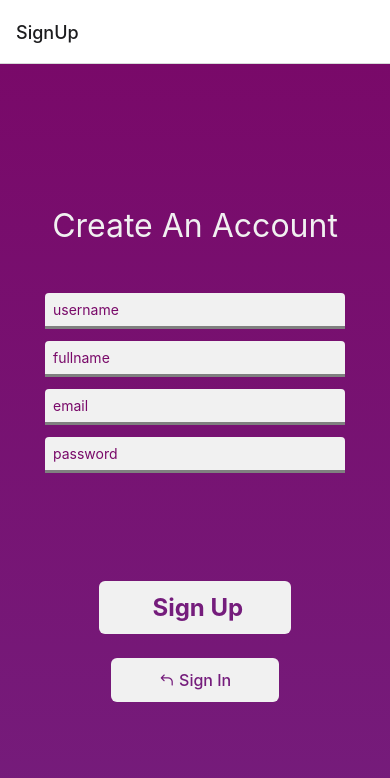
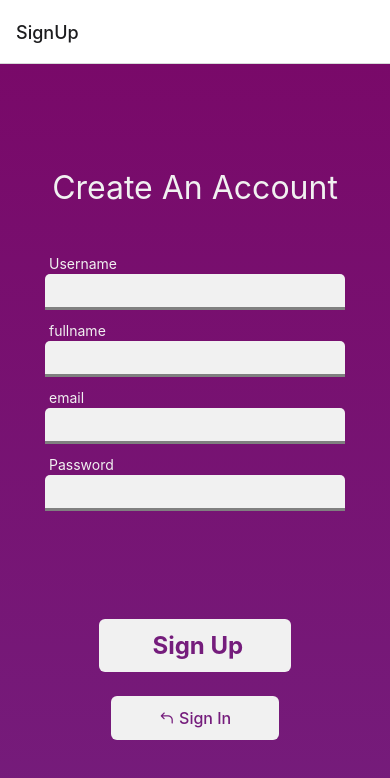
Before and after one commit to AlexandruRaulProjects/React-native-audio-player, a React Native app: screen /SignUp in a window 390 px wide. Shown: the top 778 px of the page. Built offline with nearby package versions, Linux system fonts and the light colour scheme.

Commit message:
Refactored TextInputs to match AudioForm ones

```diff
--- a/screens/AudioForm.js
+++ b/screens/AudioForm.js
@@ -43,10 +43,10 @@ function AudioForm({ navigation }) {
     let formIsValid;
 
     async function sendValidatedInputs(audioData) {
-        const nameIsValid = expenseData.name.length > 1;
-        const imageIsValid = expenseData.image.length > 1;
-        const authorIsValid = expenseData.author.length > 3;
-        const readIsValid = expenseData.read.length > 10;
+        const nameIsValid = audioData.name.length > 1;
+        const imageIsValid = audioData.image.length > 1;
+        const authorIsValid = audioData.author.length > 3;
+        const readIsValid = audioData.read.length > 10;
 
         formIsValid = nameIsValid && imageIsValid && authorIsValid && readIsValid;
 
--- a/screens/SignIn.js
+++ b/screens/SignIn.js
@@ -19,14 +19,6 @@ function SignIn({ navigation }) {
         },
     });
 
-    function signInHandler() {
-        //TODO: Sign In implementation
-    }
-
-    function signUpHandler() {
-        navigation.navigate('SignUp');
-    }
-
     function inputChangeHandler(inputIdentifier, enteredValue) {
         setInputs((currentInputs) => {
             return {
@@ -34,6 +26,43 @@ function SignIn({ navigation }) {
                 [inputIdentifier]: { value: enteredValue, isValid: true }
             }
         });
+    }
+
+    async function sendValidatedInputs(signInData) {
+        const usernameIsValid = expenseData.username.length > 1;
+        const passwordIsValid = expenseData.read.length > 10;
+
+        formIsValid = usernameIsValid && passwordIsValid;
+
+        if (!formIsValid) {
+            //TODO: show some feedback
+            //Alert.alert('Invalid input!', 'Please check your input values!');
+            setInputs((currentInputs) => {
+                return {
+                    username: { value: currentInputs.username.value, isValid: usernameIsValid },
+                    password: { value: currentInputs.password.value, isValid: passwordIsValid },
+                };
+            });
+        }
+        if (formIsValid) {
+
+            // navigation.navigate("Menu");
+            // const id = await storeAudio(audioData);
+            // audioCtx.addAudio({...audioData, id: id});
+        }
+    }
+
+    function signInHandler() {
+        const signInData = {
+            username: inputs.username.value,
+            password: inputs.password.value,
+        }
+
+        //TODO: Sign In implementation
+    }
+
+    function signUpHandler() {
+        navigation.navigate('SignUp');
     }
 
     return <CustomLinearGradient style={styles.gradient}>
@@ -54,7 +83,7 @@ function SignIn({ navigation }) {
                 textInputConfig={{
                     onChangeText: inputChangeHandler.bind(this, 'password'),
                     value: inputs.password.value,
-                    textContentType: 'password',
+                    secureTextEntry: true,
                 }}
             />
             <Text style={styles.forgotPassword}>Forgot password?</Text>
--- a/screens/SignUp.js
+++ b/screens/SignUp.js
@@ -1,13 +1,79 @@
 import { StatusBar } from 'expo-status-bar';
 import { StyleSheet, Text, View, TextInput, Pressable } from 'react-native';
+import { useState } from 'react';
 
 
 import CustomLinearGradient from '../components/CustomLinearGradient';
 import CustomButton from '../components/CustomButton';
+import Input from '../components/Input';
 
 function SignUp({ navigation }) {
 
+    const [inputs, setInputs] = useState({
+        username: {
+            value: '',
+            isValid: true,
+        },
+        fullname: {
+            value: '',
+            isValid: true,
+        },
+        email: {
+            value: '',
+            isValid: true,
+        },
+        password: {
+            value: '',
+            isValid: true,
+        }
+    });
+
+    function inputChangeHandler(inputIdentifier, enteredValue) {
+        setInputs((currentInputs) => {
+            return {
+                ...currentInputs,
+                [inputIdentifier]: { value: enteredValue, isValid: true }
+            }
+        });
+    }
+
+    async function sendValidatedInputs(signUpData) {
+        const usernameIsValid = signUpData.username.length > 1;
+        const fullnameIsValid = signUpData.fullname.length > 10;
+        const emailIsValid = signUpData.email.length > 10;
+        const passwordIsValid = signUpData.password.length > 10;
+
+        formIsValid = usernameIsValid && fullnameIsValid && emailIsValid && passwordIsValid;
+
+        if (!formIsValid) {
+            //TODO: show some feedback
+            //Alert.alert('Invalid input!', 'Please check your input values!');
+            setInputs((currentInputs) => {
+                return {
+                    username: { value: currentInputs.username.value, isValid: usernameIsValid },
+                    fullname: { value: currentInputs.fullname.value, isValid: fullnameIsValid },
+                    email: { value: currentInputs.email.value, isValid: emailIsValid },
+                    password: { value: currentInputs.password.value, isValid: passwordIsValid },
+                };
+            });
+        }
+        if (formIsValid) {
+
+            // navigation.navigate("Menu");
+            // const id = await storeAudio(audioData);
+            // audioCtx.addAudio({...audioData, id: id});
+        }
+    }
+
     function signUpHandler() {
+
+        const signUpData = {
+            username: inputs.username.value,
+            fullname: inputs.fullname.value,
+            email: inputs.email.value,
+            password: inputs.password.value,
+        }
+
         //TODO: Sign Up implementation
     }
 
@@ -18,11 +84,41 @@ function SignUp({ navigation }) {
     return <CustomLinearGradient
     >
         <Text style={styles.pageTitleSS}>Create An Account</Text>
-        <View>
-            <TextInput style={styles.inputSS} placeholder='username'></TextInput>
-            <TextInput style={styles.inputSS} placeholder='fullname'></TextInput>
-            <TextInput style={styles.inputSS} placeholder='email'></TextInput>
-            <TextInput style={styles.inputSS} placeholder='password' secureTextEntry={true}></TextInput>
+        <View style={styles.inputsV}>
+            <Input
+                label='Username'
+                invalid={!inputs.username.isValid}
+                textInputConfig={{
+                    onChangeText: inputChangeHandler.bind(this, 'username'),
+                    value: inputs.username.value
+                }}
+            />
+            <Input
+                label='fullname'
+                invalid={!inputs.username.isValid}
+                textInputConfig={{
+                    onChangeText: inputChangeHandler.bind(this, 'fullname'),
+                    value: inputs.fullname.value
+                }}
+            />
+            <Input
+                label='email'
+                invalid={!inputs.password.isValid}
+                textInputConfig={{
+                    onChangeText: inputChangeHandler.bind(this, 'email'),
+                    value: inputs.password.value,
+                    textContentType: 'email',
+                }}
+            />
+            <Input
+                label='Password'
+                invalid={!inputs.password.isValid}
+                textInputConfig={{
+                    onChangeText: inputChangeHandler.bind(this, 'password'),
+                    value: inputs.password.value,
+                    secureTextEntry: true,
+                }}
+            />
         </View>
 
         <CustomButton onPress={signUpHandler} buttonStyle={styles.signUp} buttonTextStyle={styles.signUpText} buttonText={'Sign Up'} />
```
